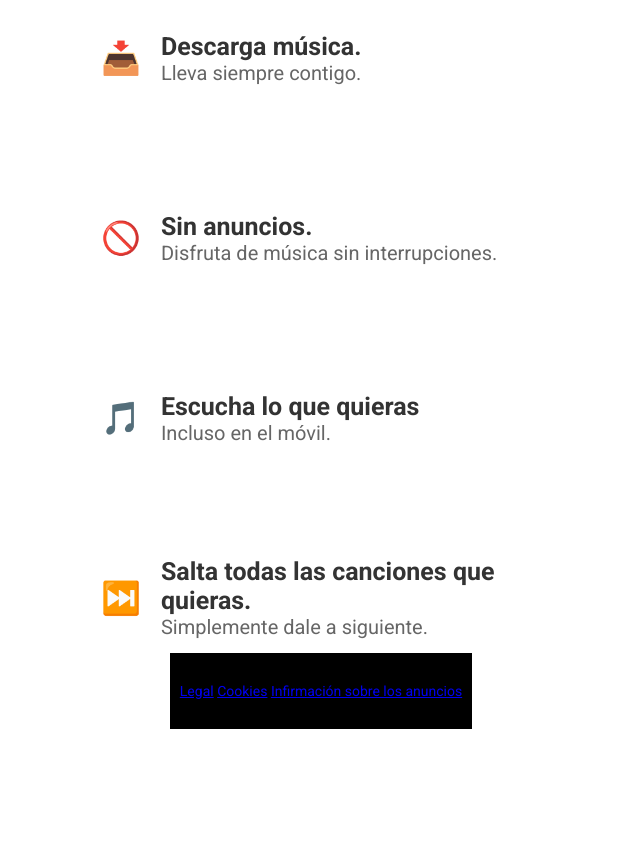
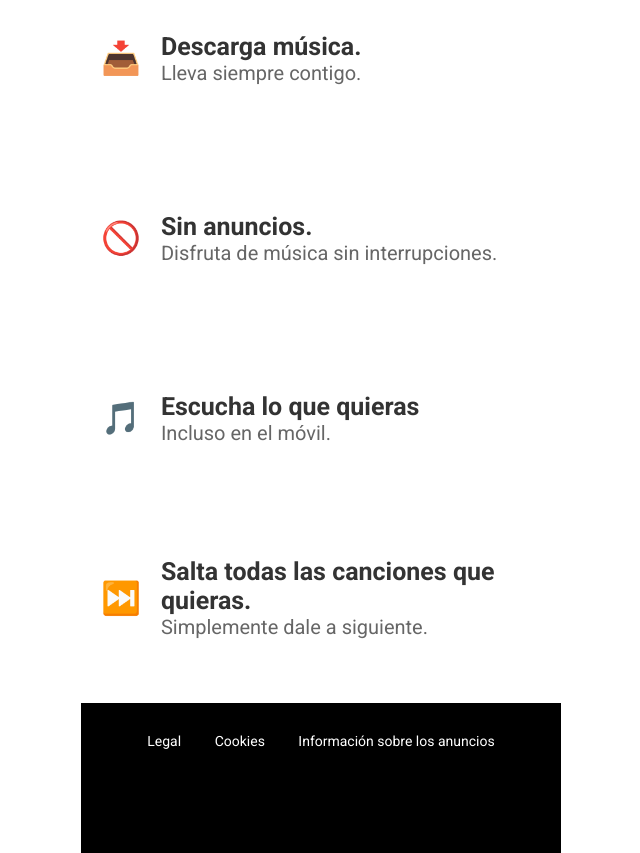
Before and after one commit to camila0424/camila0424-Modulo1-Pair-programming, a website built with Vite: page src/index.html in a window 1280 px wide. Shown: the part 667-1520 px from the top of the page, without its empty margins (319-959 px from the left). Before the commit the page ends 1396 px from the top, so only its background shows below. Built offline with nearby package versions, Linux system fonts and the light colour scheme.

Commit message:
últmo cambio del footer

```diff
--- a/src/index.html
+++ b/src/index.html
@@ -20,9 +20,10 @@
         <load src="./partials/spoti_mobile_promo.html" />
         <load src="./partials/spoti_mobile_beneficios.html" />
       </main>
+
+      <footer>
+        <load src="./partials/spoti_mobile_footer.html" />
+      </footer>
     </div>
-    <footer>
-      <load src="./partials/spoti_mobile_footer.html" />
-    </footer>
   </body>
 </html>
--- a/src/partials/spoti_mobile_footer.html
+++ b/src/partials/spoti_mobile_footer.html
@@ -1,7 +1,7 @@
 <footer class="footer">
-  <section>
+  <section class="footer-links">
     <a href="#">Legal</a>
     <a href="#">Cookies</a>
-    <a href="#">Infirmación sobre los anuncios</a>
+    <a href="#">Información sobre los anuncios</a>
   </section>
 </footer>
--- a/src/scss/Sections_mobile/spoti_mobile_footer.scss
+++ b/src/scss/Sections_mobile/spoti_mobile_footer.scss
@@ -1,24 +1,21 @@
 .footer {
     background-color: black;
-    text-align: left;
+    color: white;
     width: 100%;
-    font-size: 15px;
     padding: 30px 10px;
+    text-align: center;
     font-size: 14px;
-    color: white;
-    text-align: center;
+    margin-top: 50px;
+    height: 150px;
 }
 
 .footer-links a {
     color: white;
     text-decoration: none;
-    margin: 0 10px;
-
-
+    margin: 0 15px;
+    display: inline-block;
 }
 
-.footer link {
-    margin-bottom: 10px;
-    color: white;
-
+.footer a:hover {
+    text-decoration: underline;
 }
--- a/src/scss/main.scss
+++ b/src/scss/main.scss
@@ -14,7 +14,6 @@
 :root {
   font-family: "Roboto", sans-serif;
   font-optical-sizing: auto;
-  font-weight: weight;
   font-style: normal;
   font-variation-settings: "wdth" 100;
 }
@@ -28,9 +27,9 @@ body {
   background-color: white;
   display: flex;
   justify-content: center;
-  align-items: center;
-  flex-direction: column;
+   flex-direction: column;
   min-height: 100vh;
+
 }
 
 .container-madre {
@@ -43,3 +42,7 @@ body {
   background-color: white;
   min-height: 100vh;
 }
+
+main {
+  flex: 1;
+}
```
